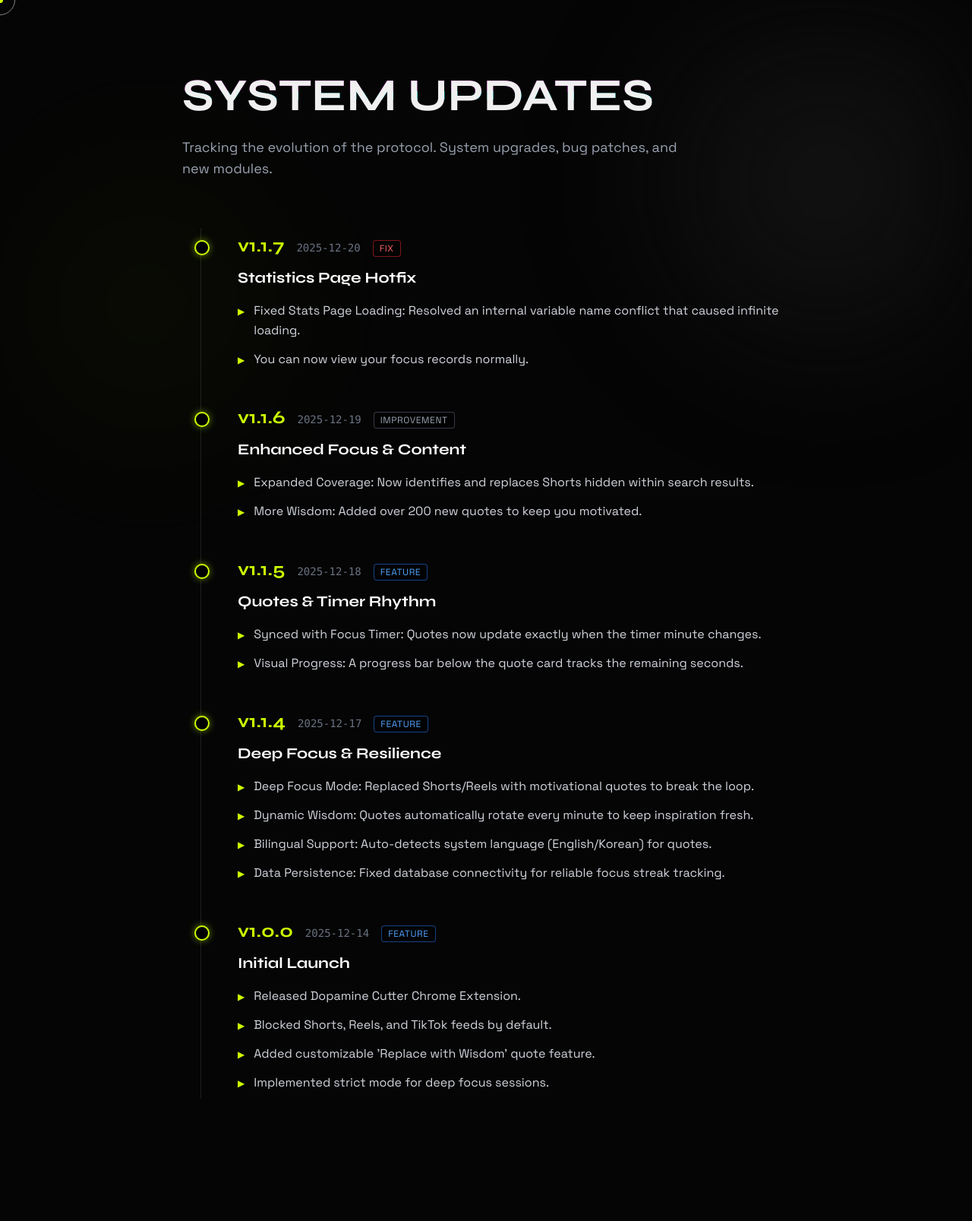
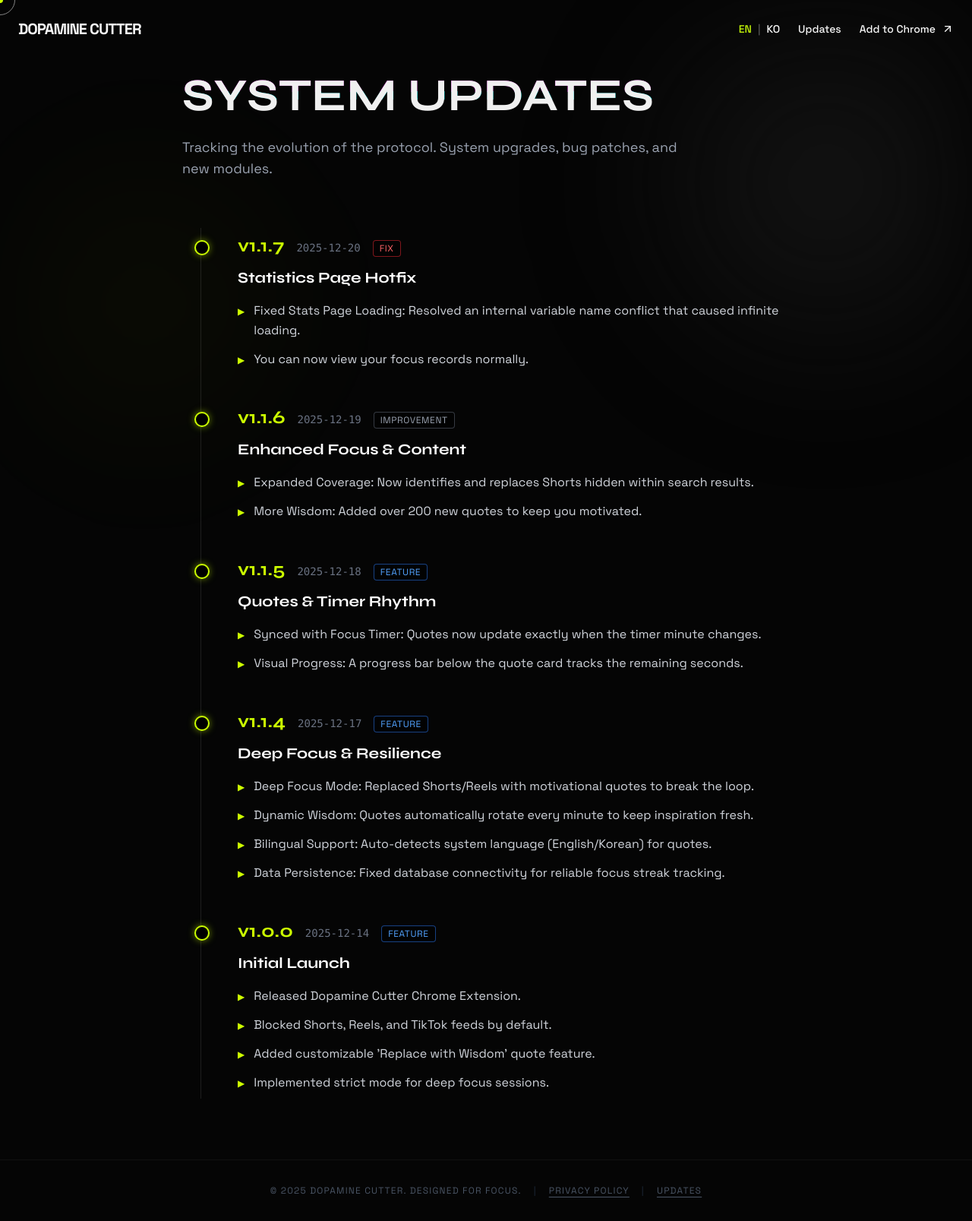
Before and after one commit to BearHumanS/dopamine_cutter_landing, a Next.js app: page /dopamine_cutter_landing/changelog in a window 1280 px wide. Shown: the whole page at 76% size. Before the commit the page ends 1526 px from the top, so only its background shows below. Built offline with nearby package versions, Linux system fonts and the light colour scheme.

Commit message:
fix: Add missing Navbar and Footer to changelog page

```diff
--- a/src/app/changelog/page.tsx
+++ b/src/app/changelog/page.tsx
@@ -1,6 +1,9 @@
 import ChangelogList from "@/components/changelog/ChangelogList";
 import ChangelogHeader from "@/components/changelog/ChangelogHeader";
 import { LanguageProvider } from "@/context/LanguageContext";
+import Navbar from "@/components/layout/Navbar";
+import Footer from "@/components/layout/Footer";
+import SmoothScroll from "@/components/ui/SmoothScroll";
 import { Metadata } from "next";
 
 export const metadata: Metadata = {
@@ -11,10 +14,14 @@
 export default function ChangelogPage() {
     return (
         <LanguageProvider>
-            <main className="min-h-screen pt-24 pb-20 px-6 md:px-12 max-w-4xl mx-auto">
-                <ChangelogHeader />
-                <ChangelogList />
-            </main>
+            <SmoothScroll>
+                <Navbar />
+                <main className="min-h-screen pt-24 pb-20 px-6 md:px-12 max-w-4xl mx-auto">
+                    <ChangelogHeader />
+                    <ChangelogList />
+                </main>
+                <Footer />
+            </SmoothScroll>
         </LanguageProvider>
     );
 }
```
